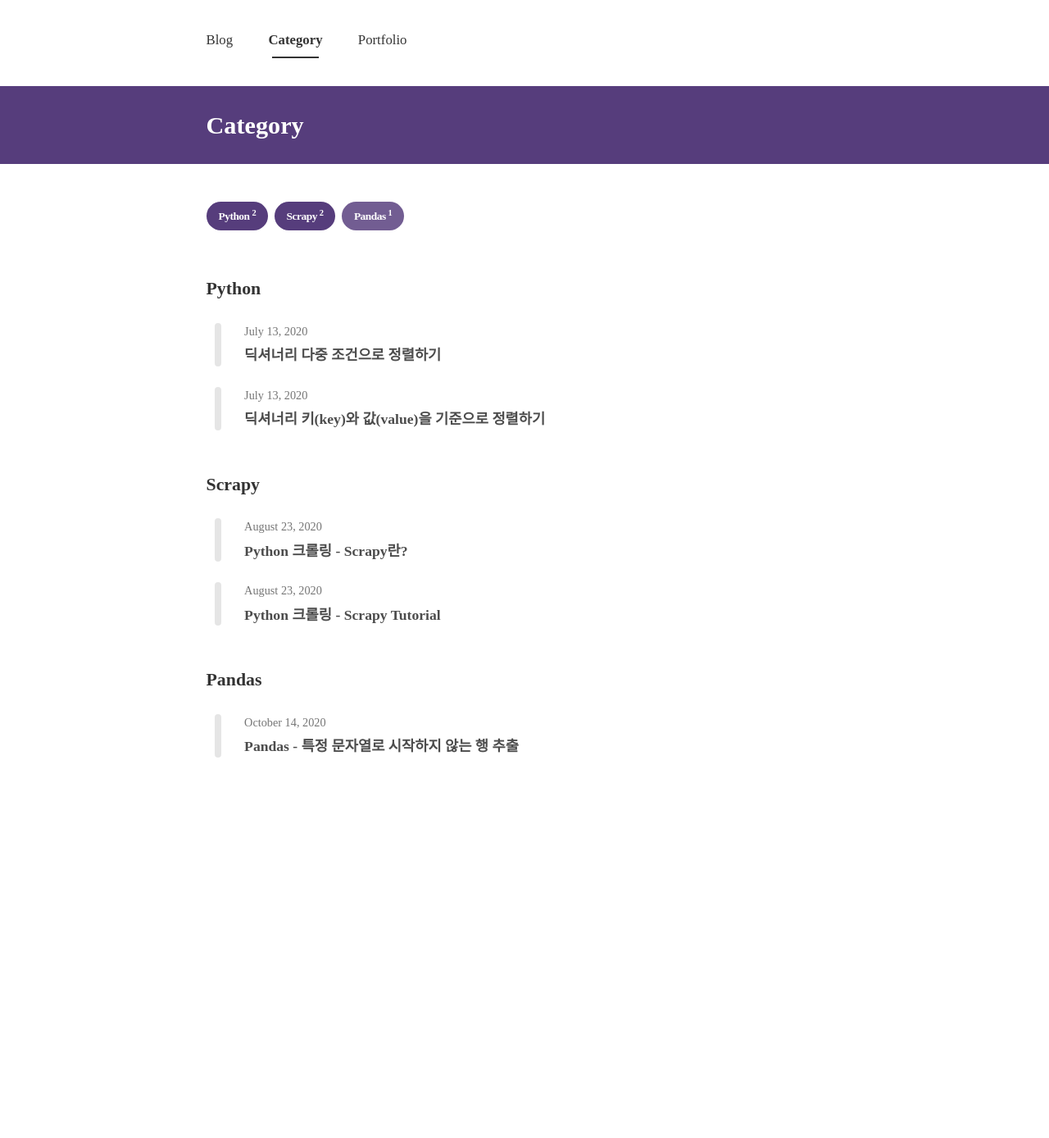
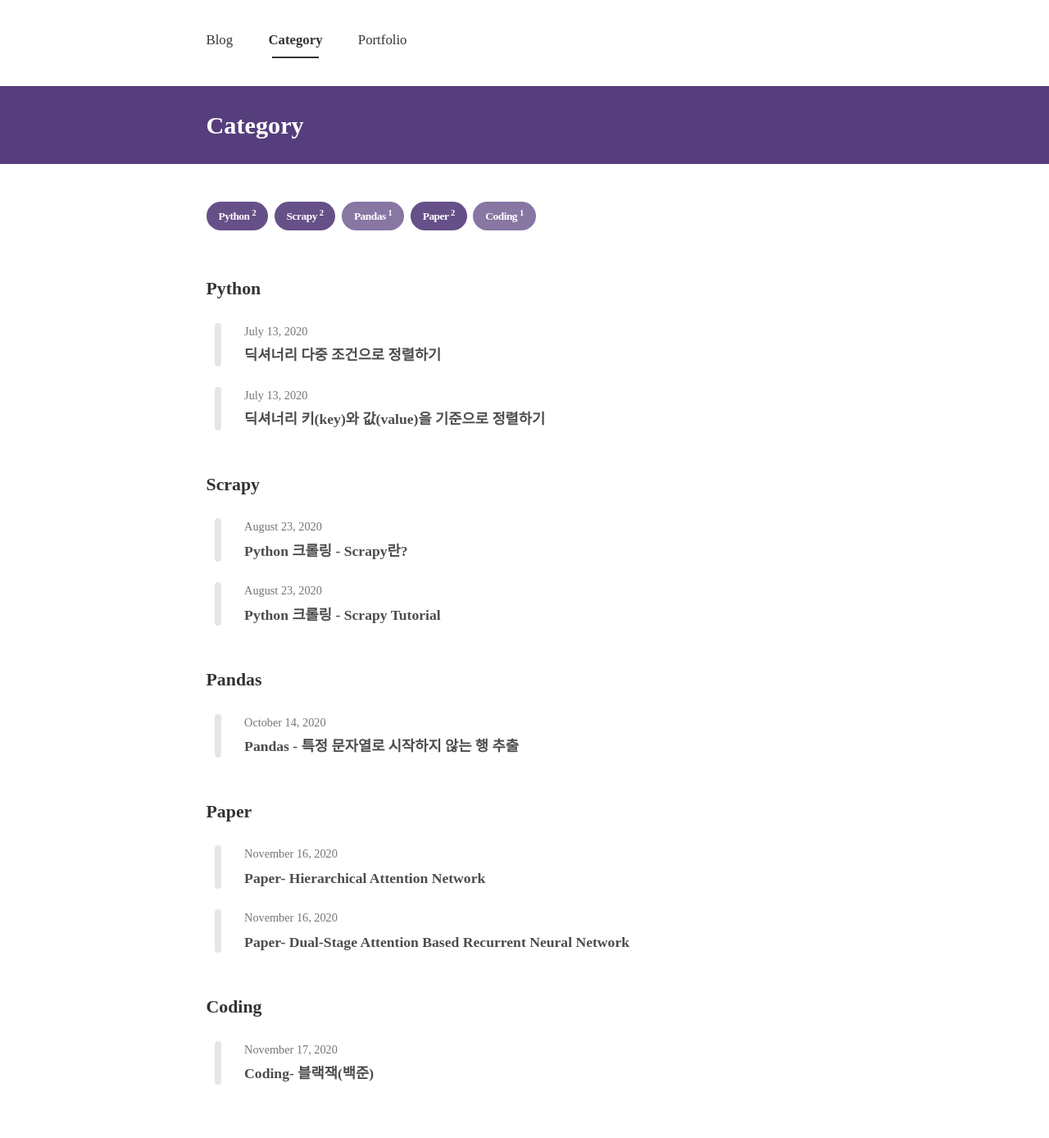
Before and after one commit to Lee-JeongMin/Lee-JeongMin.github.io, a Jekyll site: the page built from tags.html, in a window 1280 px wide. Shown: the whole page at 82% size. Built offline with Jekyll 4.4.1, drawn with Linux system fonts in a browser that asks for light colours; nearby versions of some CDN libraries; some web fonts are replaced; before the commit the page ends 989 px from its top, so only the background shows below that.

Commit message:
Add coding, model

```diff
--- a/_data/projects.yml
+++ b/_data/projects.yml
@@ -74,7 +74,7 @@
     contents :
         - title : 1. 데이터 수집 및 정제
         - image : numeric_preprocessing.png
-          description : |+
+          description : |
                         ㆍ 환율과 관련있는 28개의 변수를 2010-01-01 ~ 2020-09-30 약 10년 데이터 수집
                         ㆍ 휴일제거 & 미국시차를 한국시차로 맞춤
         - image : text_preprocessing.png
--- /dev/null
+++ b/_posts/2020-11-16-DA-RNN.md
@@ -0,0 +1,10 @@
+---
+layout: post
+title: Paper- Dual-Stage Attention Based Recurrent Neural Network
+subtitle :
+tags: [Paper]
+author: JeongMin Lee
+comments : True
+---
+
+## Paper- Dual-Stage Attention Based Recurrent Neural Network
--- /dev/null
+++ b/_posts/2020-11-16-HAN.md
@@ -0,0 +1,10 @@
+---
+layout: post
+title: Paper- Hierarchical Attention Network
+subtitle :
+tags: [Paper]
+author: JeongMin Lee
+comments : True
+---
+
+## Paper- Hierarchical Attention Network
```
Also changed, not shown: _posts/2020-11-17-programmers.md (added, +87 -0 lines).
